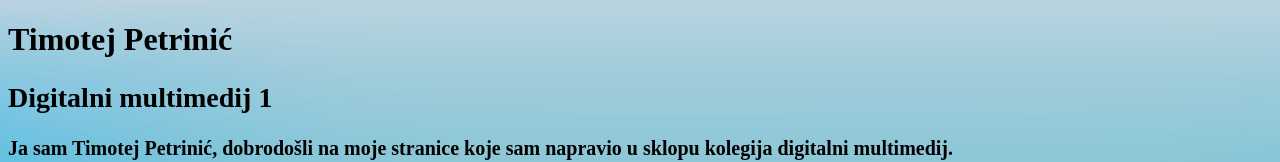
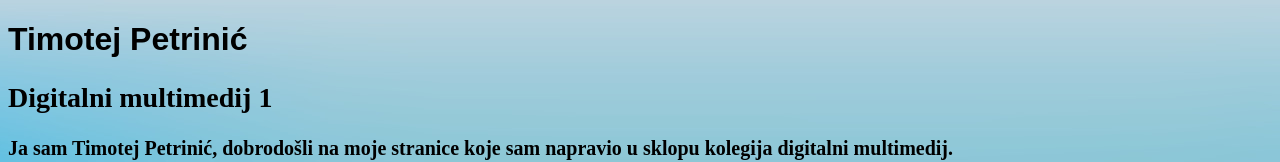
Before and after one commit to timotejpetrinic/Timotej-Petrinic-Novo, a plain HTML site: page index.html in a window 1280 px wide. Shown: the top 162 px of the page. Drawn offline with Linux system fonts and the light colour scheme.

Commit message:
Update index.html

```diff
--- a/index.html
+++ b/index.html
@@ -9,7 +9,7 @@
   <style>
     h1 {
 
-	  @font-face: "TimotejPetrinic.sfd", sans-serif;
+	  font-family: "TimotejPetrinic", sans-serif;
     }
   </style>
 
```
